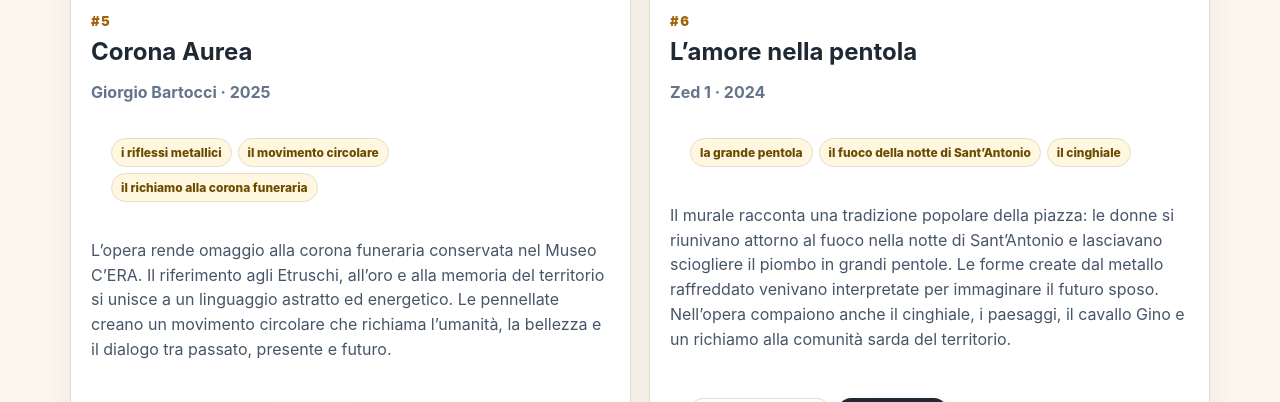
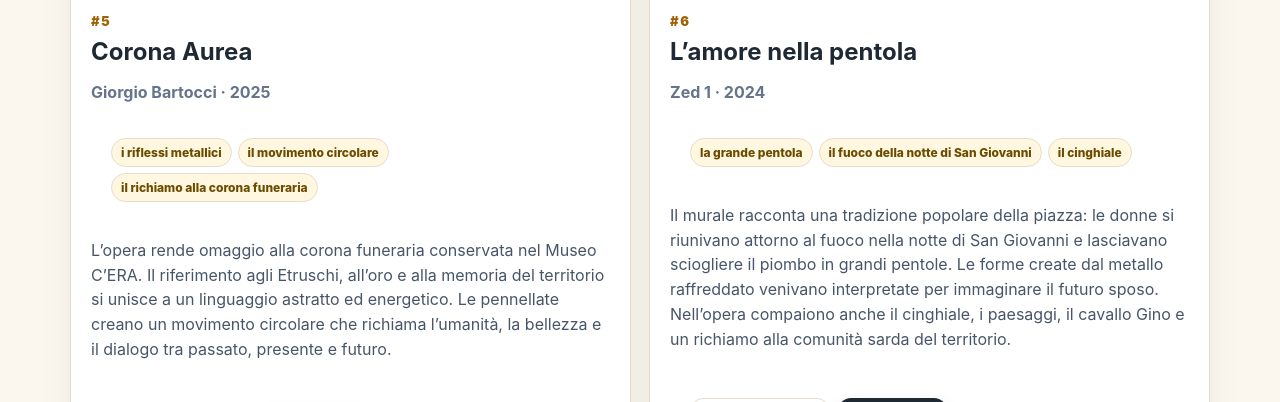
Before and after one commit to Joker0587/murales-riparbella, a React (Vite) app: page / in a window 1280 px wide. Shown: the part 5520-5922 px from the top of the page. Built offline with nearby package versions, Linux system fonts and the light colour scheme.

Commit message:
Update main.jsx

```diff
--- a/src/main.jsx
+++ b/src/main.jsx
@@ -95,10 +95,10 @@ const murals = [
     lng: 10.598239,
     image: '/images/amore-pentola.jpg',
     tags: ['Tradizione', 'Racconti popolari', 'Cinghiale'],
-    detailsToFind: ['la grande pentola', 'il fuoco della notte di Sant’Antonio', 'il cinghiale', 'il cavallo Gino', 'la bandiera sarda'],
+    detailsToFind: ['la grande pentola', 'il fuoco della notte di San Giovanni', 'il cinghiale', 'il cavallo Gino', 'la bandiera sarda'],
     observe: 'Cerca la grande pentola, il fuoco e il cinghiale: sono dettagli che raccontano memoria popolare e cucina del territorio.',
     directionsNext: 'Prosegui verso Piazza Federigo Baldasserini, dove si trova Terra e colori.',
-    it: 'Il murale racconta una tradizione popolare della piazza: le donne si riunivano attorno al fuoco nella notte di Sant’Antonio e lasciavano sciogliere il piombo in grandi pentole. Le forme create dal metallo raffreddato venivano interpretate per immaginare il futuro sposo. Nell’opera compaiono anche il cinghiale, i paesaggi, il cavallo Gino e un richiamo alla comunità sarda del territorio.',
+    it: 'Il murale racconta una tradizione popolare della piazza: le donne si riunivano attorno al fuoco nella notte di San Giovanni e lasciavano sciogliere il piombo in grandi pentole. Le forme create dal metallo raffreddato venivano interpretate per immaginare il futuro sposo. Nell’opera compaiono anche il cinghiale, i paesaggi, il cavallo Gino e un richiamo alla comunità sarda del territorio.',
     en: 'This mural tells a local tradition from the square: women gathered around the fire on Saint Anthony’s night and melted lead in large pots. Once cooled, the shapes were interpreted to imagine a future husband. The work also includes a wild boar, local landscapes, the horse Gino and a reference to the Sardinian community living in the countryside around Riparbella.'
   },
   {
```
